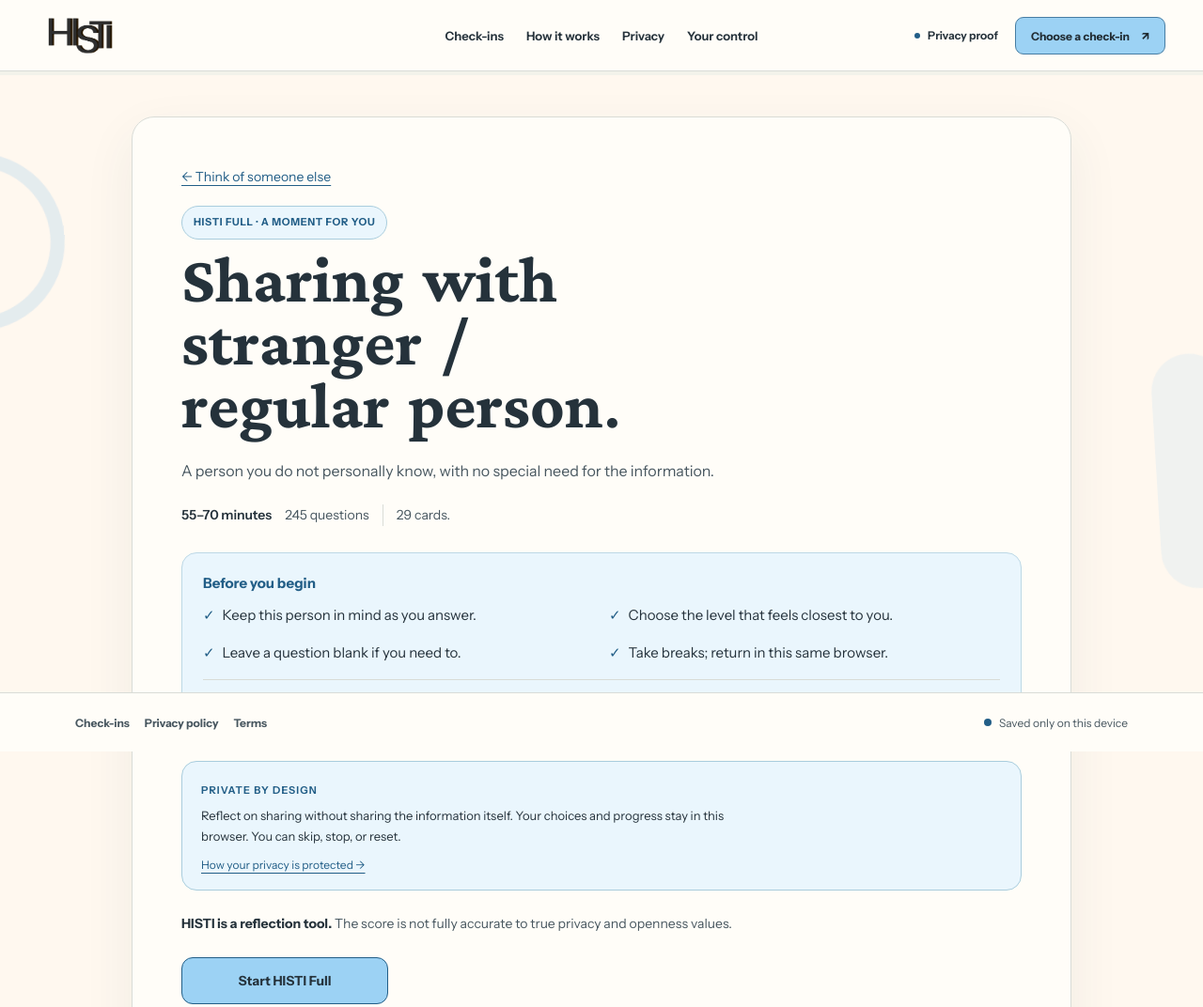
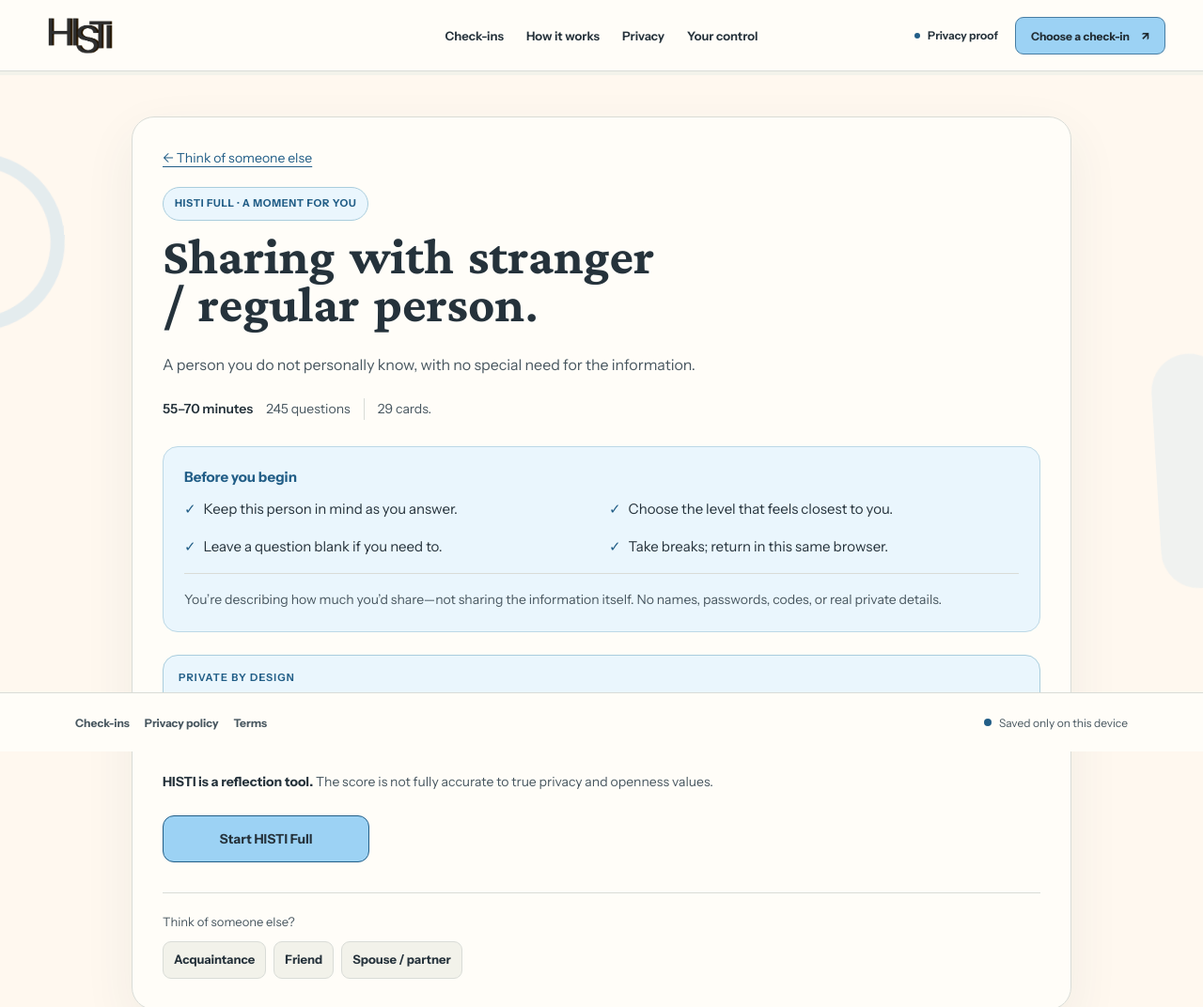
Before and after one commit to adbscoalition/histiii, a plain HTML site: page checkin-4-g1.html in a window 1280 px wide. Shown: the top 1072 px of the page at 94% size. Drawn offline with Linux system fonts and the light colour scheme.

Commit message:
Keep visitor start guidance compact and readable

```diff
--- a/visitor-guide.css
+++ b/visitor-guide.css
@@ -19,10 +19,16 @@ body[data-page="formats"] .selector-heading .visitor-description { margin:20px 0
 .visitor-help a,.visitor-back { color:var(--palette-blue-ink); text-underline-offset:4px; }
 .visitor-back { display:inline-block; margin-bottom:22px; font-size:14px; }
 body[data-page="checkin"][data-recipient] #intro-screen .eyebrow { letter-spacing:.06em; }
+body[data-page="checkin"][data-recipient] #intro-screen .start-card { padding:32px!important; }
+body[data-page="checkin"][data-recipient] #intro-screen #intro-title { max-width:none; margin:18px 0; font-size:clamp(32px,4.2vw,48px)!important; line-height:1.2; }
 body[data-page="checkin"][data-recipient] #intro-screen .start-rights-card { padding:22px; }
 body[data-page="checkin"][data-recipient] #intro-screen .start-rights-grid { gap:16px; font-size:15px; line-height:1.6; }
 body[data-page="checkin"][data-recipient] #intro-screen .start-rights-grid span { display:block; }
 body[data-page="checkin"][data-recipient] #intro-screen .start-safety-note { color:var(--palette-ink); font-size:14px; line-height:1.65; }
+body[data-page="checkin"][data-recipient] #intro-screen .suite-privacy-reminder { display:flex; flex-wrap:wrap; align-items:center; gap:8px 16px; padding:16px; }
+body[data-page="checkin"][data-recipient] #intro-screen .suite-privacy-reminder>span { flex-basis:100%; }
+body[data-page="checkin"][data-recipient] #intro-screen .suite-privacy-reminder p { flex:1 1 40ch; margin:0; }
+body[data-page="checkin"][data-recipient] #intro-screen .suite-privacy-reminder a { margin-left:auto; }
 .visitor-time { display:flex; flex-wrap:wrap; align-items:center; gap:7px 14px; margin:22px 0 0; color:var(--palette-muted); font-size:14px; line-height:1.6; }
 .visitor-time strong { color:var(--palette-ink); font-weight:600; }
 .visitor-time>span+span { padding-left:14px; border-left:1px solid var(--palette-line); }
@@ -43,6 +49,7 @@ body.policy-page .policy-section[id] { scroll-margin-top:110px; }
   .visitor-back { margin-bottom:18px; }
   .visitor-time { gap:5px 12px; font-size:13px; }
   body[data-page="checkin"][data-recipient] #intro-screen .start-rights-card { padding:18px; }
+  body[data-page="checkin"][data-recipient] #intro-screen .start-card { padding:24px!important; }
   .visitor-policy-nav { padding:18px; }
   .visitor-policy-nav a { font-size:13px; }
 }
```
